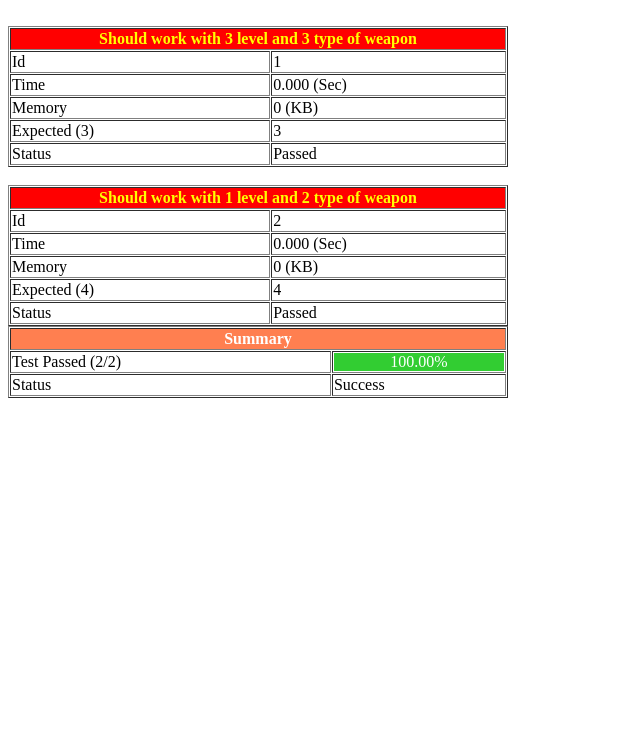
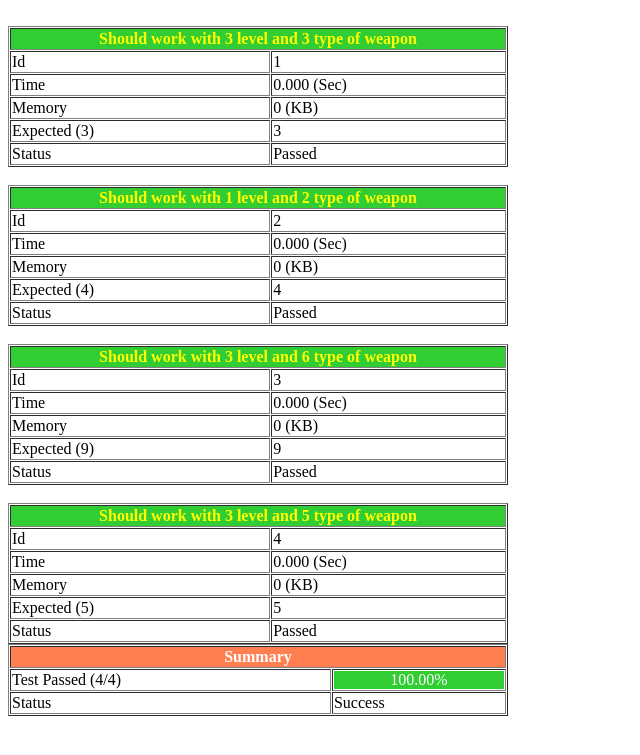
Before and after one commit to ravindrasinghinbox/dev, a PHP site: page /ben/index.php in a window 1280 px wide. Shown: the top 755 px of the page, without its empty margins (0-640 px from the left). Run offline with PHP 8.4, Linux system fonts and the light colour scheme.

Commit message:
Added ben game

```diff
--- a/ben/index.php
+++ b/ben/index.php
@@ -18,9 +18,9 @@ function gameCost($levelAndWeapon, $lines) {
     $levelAndWeapon = explode(' ',$levelAndWeapon);
     $level = $levelAndWeapon[0];
     $weapon = $levelAndWeapon[1];
-//
-//    // Unset unuse variable
-//    unset($levelAndWeapon);
+
+    // Unset unuse variable
+    unset($levelAndWeapon);
 //    $lines = [];
 //
 //    while (($buffer = trim(fgets($handle, 4096))) !== false) {
@@ -31,13 +31,24 @@ function gameCost($levelAndWeapon, $lines) {
     // Sort element
     sort($lines);
 
-    // Count minumum coins
+    // Remove used weapon
+    for($i = 0; $i < $weapon; $i++){
+        $col = 0;
+        for($j = 0; $j < $level; $j++){
+            if(!$col){
+                $col = $lines[$j][$i];
+            }
+            else{
+                $lines[$j][$i] = 0;
+            }
+        }
+    }
+
+    // Count coins for game
     $coins = 0;
-    foreach ($lines as $key => $value) {
-        $num = substr_count($value, '1');
-        $coins += $coins?$num:($num*$num);
-        if ($coins + $num > $level)
-            break;
+    for($i = 0; $i < $level; $i++){
+        $num = substr_count($lines[$i],'1');
+        $coins += $num*$num;
     }
     return $coins;
 }
--- a/ben/tests/Summary.php
+++ b/ben/tests/Summary.php
@@ -42,7 +42,7 @@ class Summary{
         {
             $output = '<table width="500" border="1" cellpadding="1" cellspacing="1">'
                     . '<thead>'
-                        . '<tr><th colspan="2" style="background:red;color:yellow;">'.$data['msg'].'</th></tr>'
+                        . '<tr><th colspan="2" style="background:'.($testStatus?'limegreen':'red').';color:yellow;">'.$data['msg'].'</th></tr>'
                     . '</thead>'
                     . '<tbody>'
                         . '<tr><td>Id</td><td>'.$data['id'].'</td></tr>'
--- a/ben/tests/indexTest.php
+++ b/ben/tests/indexTest.php
@@ -13,7 +13,7 @@ class Test extends Summary
             array(
                 "input" => [
                     'levelAndWeapon' => '3 3',
-                    'lines' => ['111', '101', '010']
+                    'lines' => ['111', '001', '010']
                 ],
                 "expect" => 3,
                 "msg" => "Should work with 3 level and 3 type of weapon"
@@ -25,6 +25,22 @@ class Test extends Summary
                 ],
                 "expect" => 4,
                 "msg" => "Should work with 1 level and 2 type of weapon"
+            ),
+            array(
+                "input" => [
+                    'levelAndWeapon' => '3 6',
+                    'lines' => ['010101','010101','010101']
+                ],
+                "expect" => 9,
+                "msg" => "Should work with 3 level and 6 type of weapon"
+            ),
+            array(
+                "input" => [
+                    'levelAndWeapon' => '3 6',
+                    'lines' => ['010101','010001','010101']
+                ],
+                "expect" => 5,
+                "msg" => "Should work with 3 level and 5 type of weapon"
             ),
         );
     }
```
